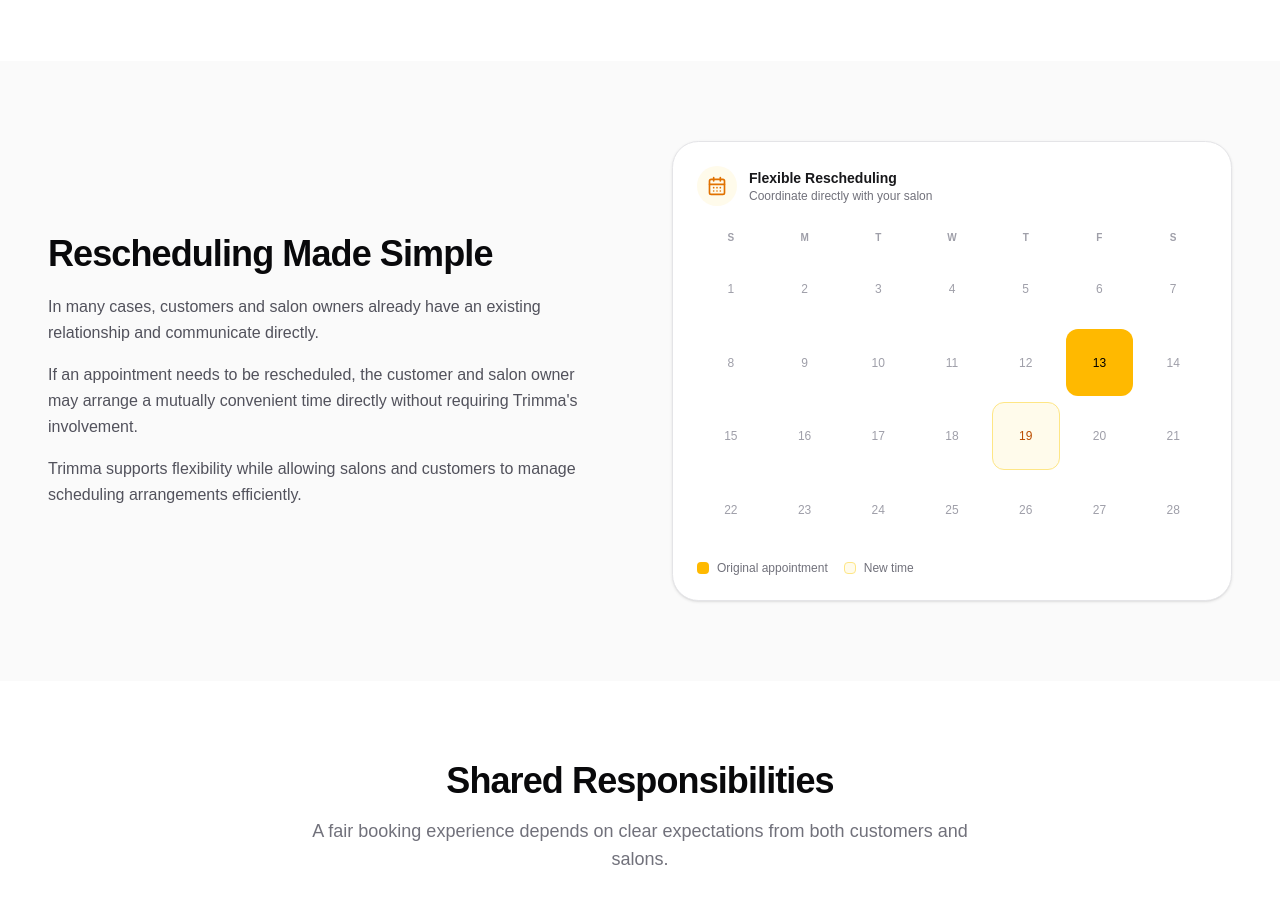
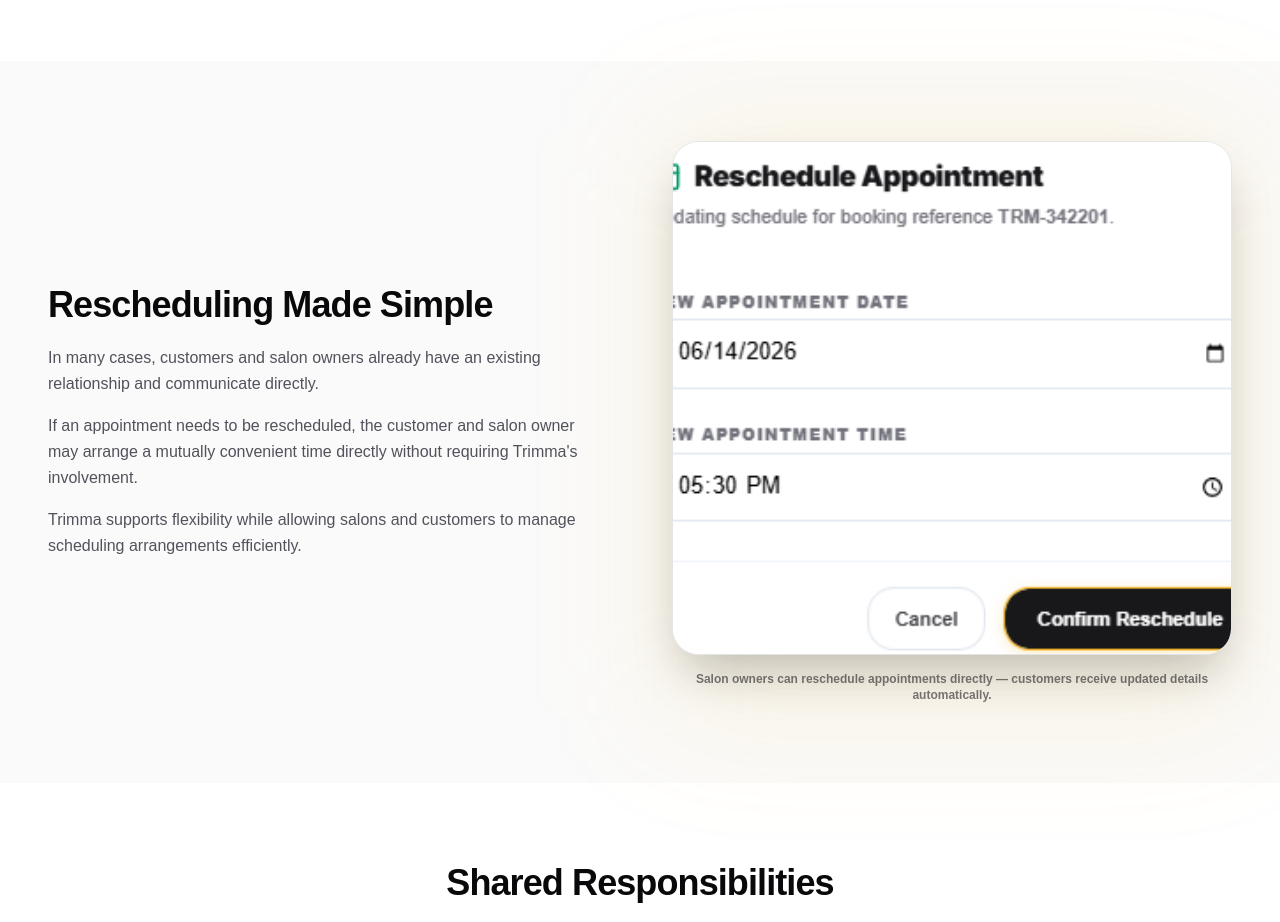
Before and after one commit to 6425/Trimma, a Next.js app in the folder apps/web/: page /cancellation-help in a window 1280 px wide. Shown: the part 2420-3342 px from the top of the page. Built offline with nearby package versions, Linux system fonts and the light colour scheme; no server answers; the database is empty.

Commit message:
Replace rescheduling section illustration with reschedule modal card on help page

```diff
--- a/apps/web/src/app/cancellation-help/CancellationContent.tsx
+++ b/apps/web/src/app/cancellation-help/CancellationContent.tsx
@@ -189,45 +189,23 @@
   );
 }
 
-function CalendarIllustration() {
+function RescheduleIllustration() {
   return (
-    <div className="relative bg-white rounded-3xl border border-zinc-200 shadow-sm p-6">
-      <div className="flex items-center gap-3 mb-5">
-        <div className="w-10 h-10 rounded-2xl bg-amber-50 flex items-center justify-center">
-          <CalendarDays className="w-5 h-5 text-amber-600" />
-        </div>
-        <div>
-          <p className="font-bold text-zinc-900 text-sm">Flexible Rescheduling</p>
-          <p className="text-xs text-zinc-500">Coordinate directly with your salon</p>
-        </div>
+    <div className="relative w-full max-w-md mx-auto lg:max-w-none">
+      <div className="absolute -inset-4 rounded-[2rem] bg-amber-400/10 blur-3xl pointer-events-none" />
+      <div className="relative rounded-3xl overflow-hidden shadow-2xl border border-zinc-200 bg-white">
+        <Image
+          src="/assets/help/reschedule-appointment-card.png"
+          alt="Trimma reschedule appointment form with date, time, and confirm options"
+          width={900}
+          height={700}
+          className="w-full h-auto"
+        />
       </div>
-      <div className="grid grid-cols-7 gap-1.5 mb-4">
-        {["S", "M", "T", "W", "T", "F", "S"].map((day) => (
-          <div key={day} className="text-center text-[10px] font-semibold text-zinc-400 py-1">
-            {day}
-          </div>
-        ))}
-        {Array.from({ length: 28 }, (_, i) => (
-          <div
-            key={i}
-            className={`aspect-square rounded-lg flex items-center justify-center text-xs font-medium ${
-              i === 12
-                ? "bg-amber-400 text-black font-bold"
-                : i === 18
-                  ? "bg-amber-50 text-amber-700 border border-amber-200"
-                  : "text-zinc-400"
-            }`}
-          >
-            {i + 1}
-          </div>
-        ))}
-      </div>
-      <div className="flex items-center gap-2 text-xs text-zinc-500">
-        <span className="w-3 h-3 rounded bg-amber-400" />
-        <span>Original appointment</span>
-        <span className="w-3 h-3 rounded bg-amber-50 border border-amber-200 ml-2" />
-        <span>New time</span>
-      </div>
+      <p className="mt-4 text-center text-xs font-semibold text-zinc-500">
+        Salon owners can reschedule appointments directly — customers receive updated details
+        automatically.
+      </p>
     </div>
   );
 }
@@ -385,7 +363,7 @@
               arrangements efficiently.
             </p>
           </div>
-          <CalendarIllustration />
+          <RescheduleIllustration />
         </div>
       </section>
 
```
Also changed, not shown: apps/web/public/assets/help/reschedule-appointment-card.png (added).
